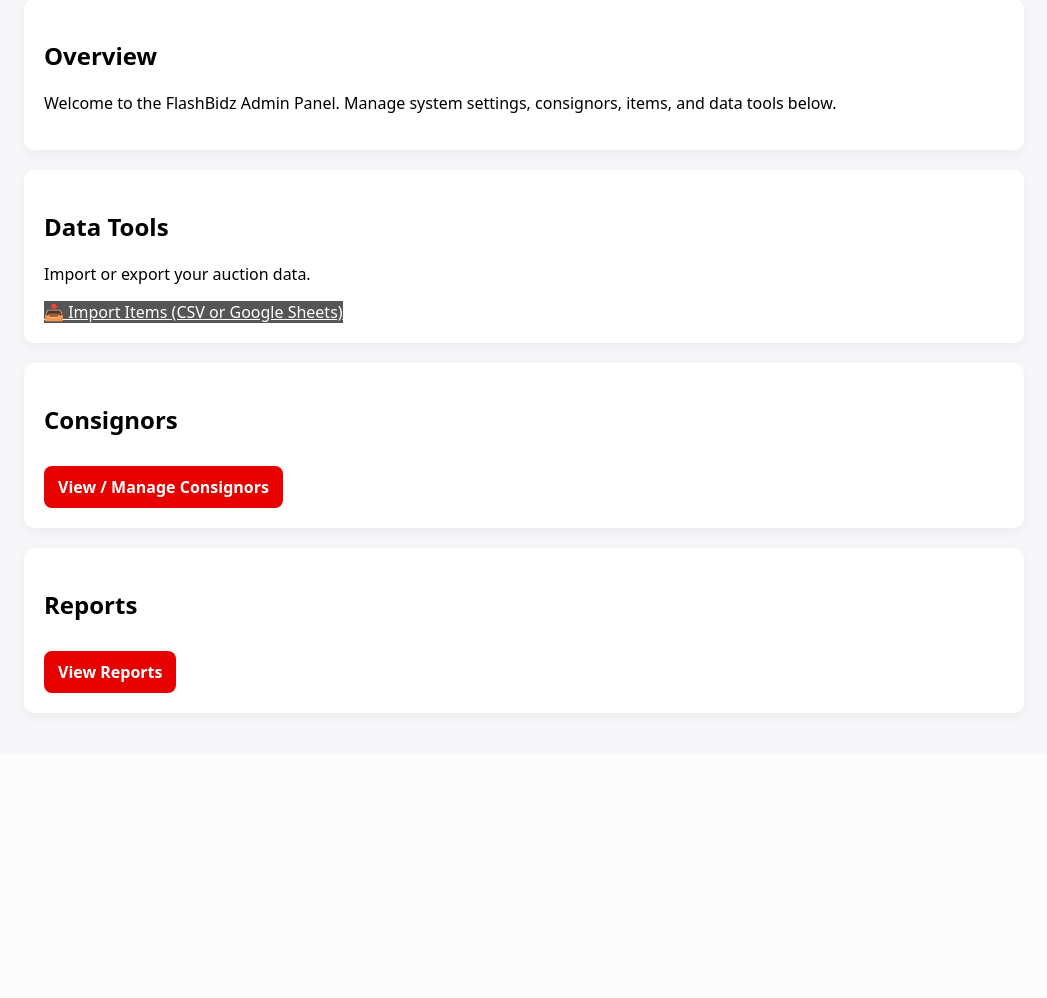
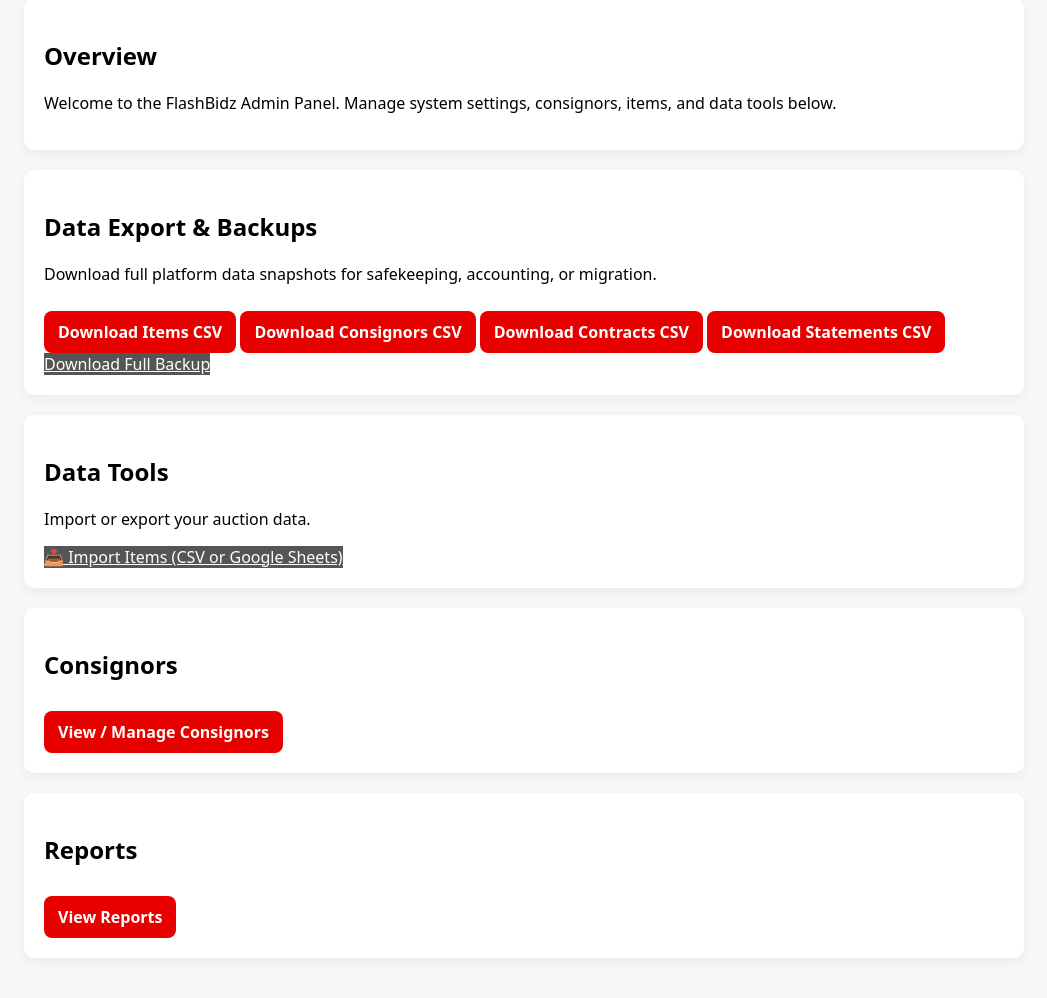
Before and after one commit to kernjason4460-cyber/flashbidz_consignment_app, a Flask app: page /admin in a window 1280 px wide. Shown: the part 131-1129 px from the top of the page, without its empty margins (116-1163 px from the left). Before the commit the page ends 846 px from the top, so only its background shows below. Run offline with Flask 3, Linux system fonts and the light colour scheme; the visitor is signed in with stand-in values (Sample User, id 1); data comes from the database, SQL or seed files in the repository; parts of the project's set-up code (start-up, migrations or seed data) failed here and were passed over.

Commit message:
Update admin.html

```diff
--- a/flashbidz_consignment_app/templates/admin.html
+++ b/flashbidz_consignment_app/templates/admin.html
@@ -22,7 +22,17 @@
       <h2>Overview</h2>
       <p>Welcome to the FlashBidz Admin Panel. Manage system settings, consignors, items, and data tools below.</p>
     </section>
+<!-- Upgrade D: Data Export & Backups -->
+<section>
+  <h2>Data Export & Backups</h2>
+  <p>Download full platform data snapshots for safekeeping, accounting, or migration.</p>
 
+  <a class="btn" href="/admin/export/items">Download Items CSV</a>
+  <a class="btn" href="/admin/export/consignors">Download Consignors CSV</a>
+  <a class="btn" href="/admin/export/contracts">Download Contracts CSV</a>
+  <a class="btn" href="/admin/export/statements">Download Statements CSV</a>
+  <a class="btn-light" href="/admin/export/full-backup">Download Full Backup</a>
+</section>
     <section>
       <h2>Data Tools</h2>
       <p>Import or export your auction data.</p>
```
